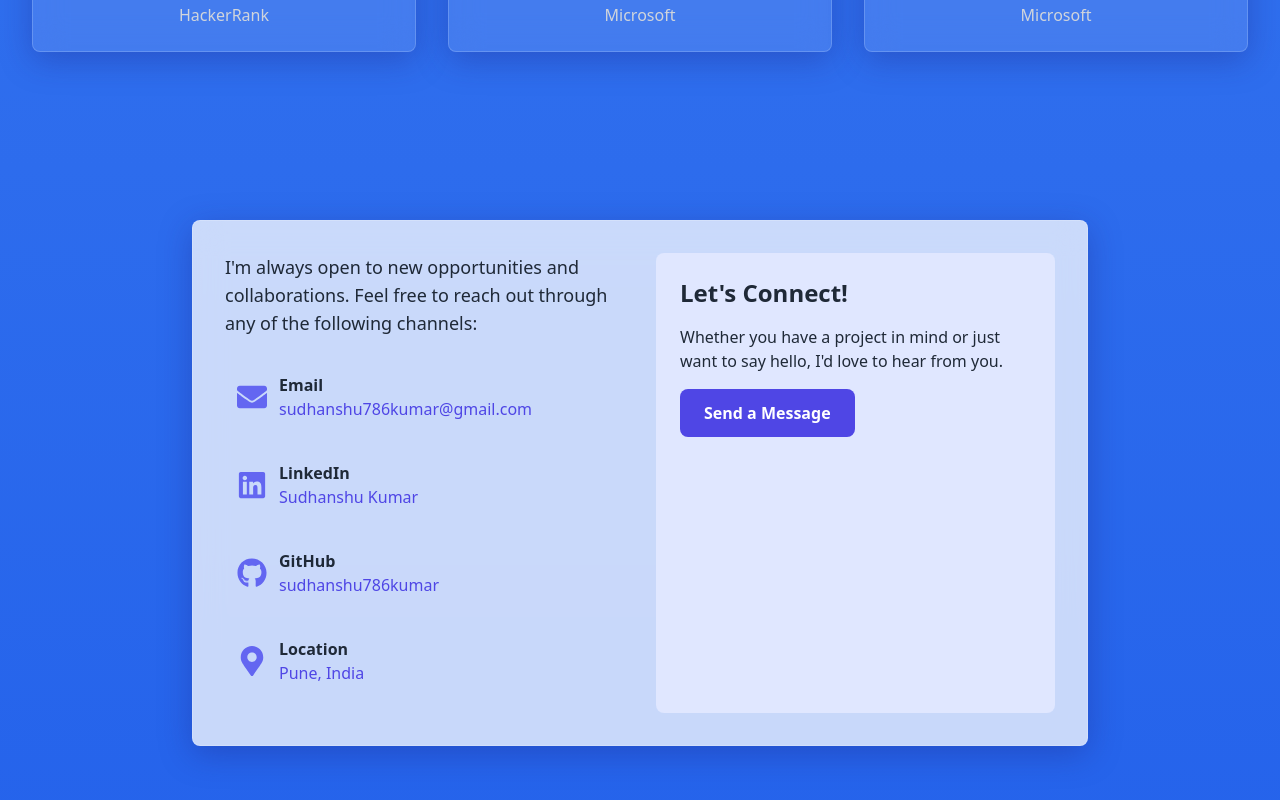
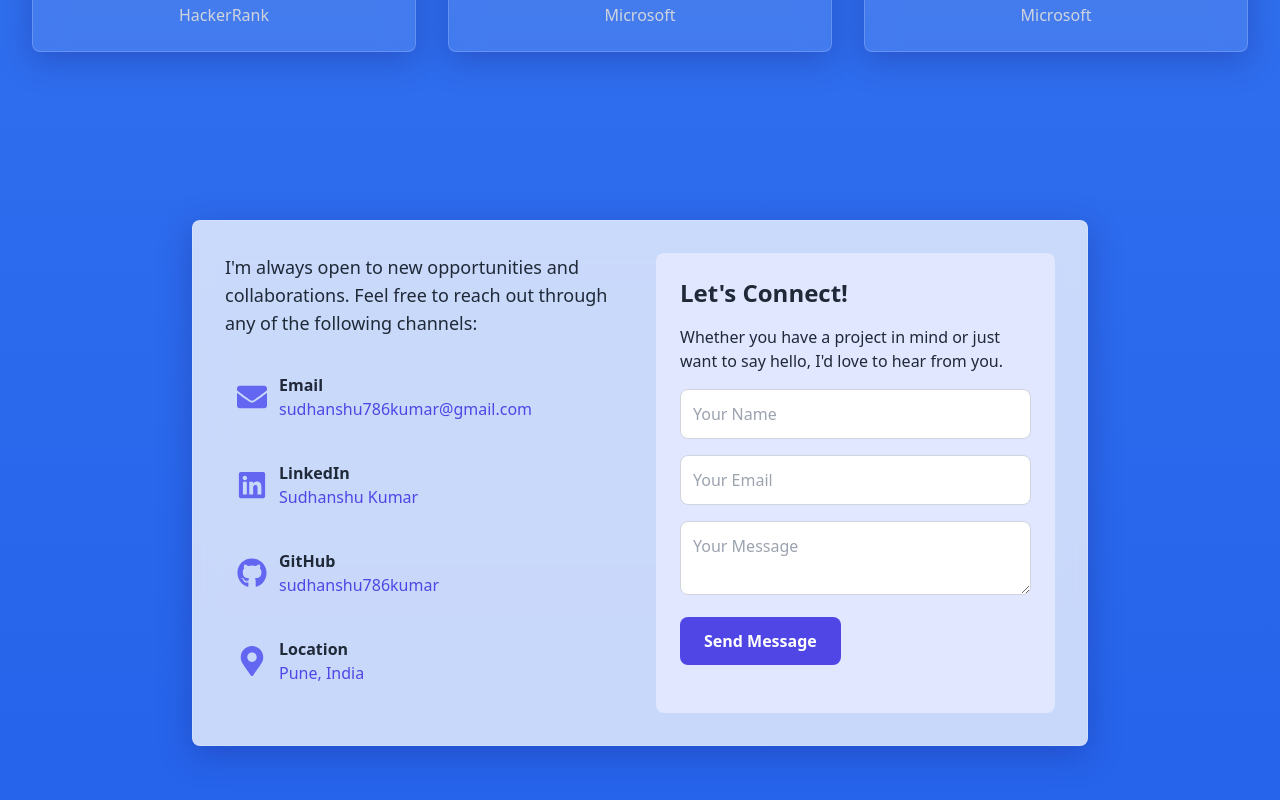
Before and after one commit to sudhanshu786kumar/my-portfolio, a React (Vite) app: page / in a window 1280 px wide. Shown: the part 4224-5024 px from the top of the page. Built offline with nearby package versions, Linux system fonts and the light colour scheme.

Commit message:
feat(contact): add emailjs integration for contact form
Integrate emailjs-com library to enable email sending functionality from the contact form. This allows users to send messages directly through the website, improving user interaction and convenience.

```diff
--- a/src/components/Contact.jsx
+++ b/src/components/Contact.jsx
@@ -1,6 +1,7 @@
 import React from 'react';
 import { motion } from 'framer-motion';
 import { FaEnvelope, FaLinkedin, FaGithub, FaMapMarkerAlt } from 'react-icons/fa';
+import emailjs from 'emailjs-com';
 
 const ContactItem = ({ icon: Icon, label, value, link }) => (
   <motion.a
@@ -38,6 +39,17 @@ const Contact = ({ darkMode }) => {
     visible: { opacity: 1, y: 0 }
   };
 
+  const sendEmail = (e) => {
+    e.preventDefault();
+
+    emailjs.sendForm('service_d6lu327', 'template_8oukxdj', e.target, 'ouqRMhpwa5T7HGQoZ')
+      .then((result) => {
+          alert('Message sent successfully!');
+      }, (error) => {
+          alert('An error occurred, please try again later.');
+      });
+  };
+
   return (
     <motion.div
       className={`container mx-auto py-12 px-4 ${darkMode ? 'text-white' : 'text-gray-800'}`}
@@ -52,11 +64,10 @@ const Contact = ({ darkMode }) => {
         Get in Touch
       </motion.h2>
       <motion.div
-        className={`max-w-4xl mx-auto ${
-          darkMode
+        className={`max-w-4xl mx-auto ${darkMode
             ? 'bg-gray-800 bg-opacity-50'
             : 'bg-white bg-opacity-75'
-        } backdrop-filter backdrop-blur-lg shadow-lg rounded-lg p-8`}
+          } backdrop-filter backdrop-blur-lg shadow-lg rounded-lg p-8`}
         style={{
           boxShadow: '0 8px 32px 0 rgba(31, 38, 135, 0.37)',
           border: '1px solid rgba(255, 255, 255, 0.18)'
@@ -99,20 +110,13 @@ const Contact = ({ darkMode }) => {
             </motion.div>
           </div>
           <motion.div
-            className="bg-indigo-100 dark:bg-indigo-900 rounded-lg p-6"
-            variants={itemVariants}
-          >
-            <h3 className="text-2xl font-semibold mb-4">Let's Connect!</h3>
-            <p className="mb-4">Whether you have a project in mind or just want to say hello, I'd love to hear from you.</p>
-            <motion.button
-              className="bg-indigo-600 text-white px-6 py-3 rounded-lg font-semibold transition-colors duration-300 hover:bg-indigo-700"
-              whileHover={{ scale: 1.05 }}
-              whileTap={{ scale: 0.95 }}
-              onClick={() => window.location.href = 'mailto:sudhanshu786kumar@gmail.com'}
-            >
-              Send a Message
-            </motion.button>
-          </motion.div>
+            className="bg-indigo-100 dark:bg-indigo-900 rounded-lg p-6" variants={itemVariants}>
+               <h3 className="text-2xl font-semibold mb-4">Let's Connect!</h3>
+               <p className="mb-4">Whether you have a project in mind or just want to say hello, I'd love to hear from you.</p>
+               <form className="space-y-4" onSubmit={sendEmail}>
+                <input type="text" name="name" placeholder="Your Name" className="w-full p-3 rounded-lg border border-gray-300" required />
+                <input type="email" name="email" placeholder="Your Email" className="w-full p-3 rounded-lg border border-gray-300" required /> <textarea name="message" placeholder="Your Message" className="w-full p-3 rounded-lg border border-gray-300" required></textarea> <motion.button type="submit" className="bg-indigo-600 text-white px-6 py-3 rounded-lg font-semibold transition-colors duration-300 hover:bg-indigo-700" whileHover={{ scale: 1.05 }} whileTap={{ scale: 0.95 }}>Send Message</motion.button>
+                </form> </motion.div>
         </div>
       </motion.div>
     </motion.div>
```
Also changed, not shown: package.json (+7 -6 lines), 1 other file (tests, documents, lock files or other folders).
